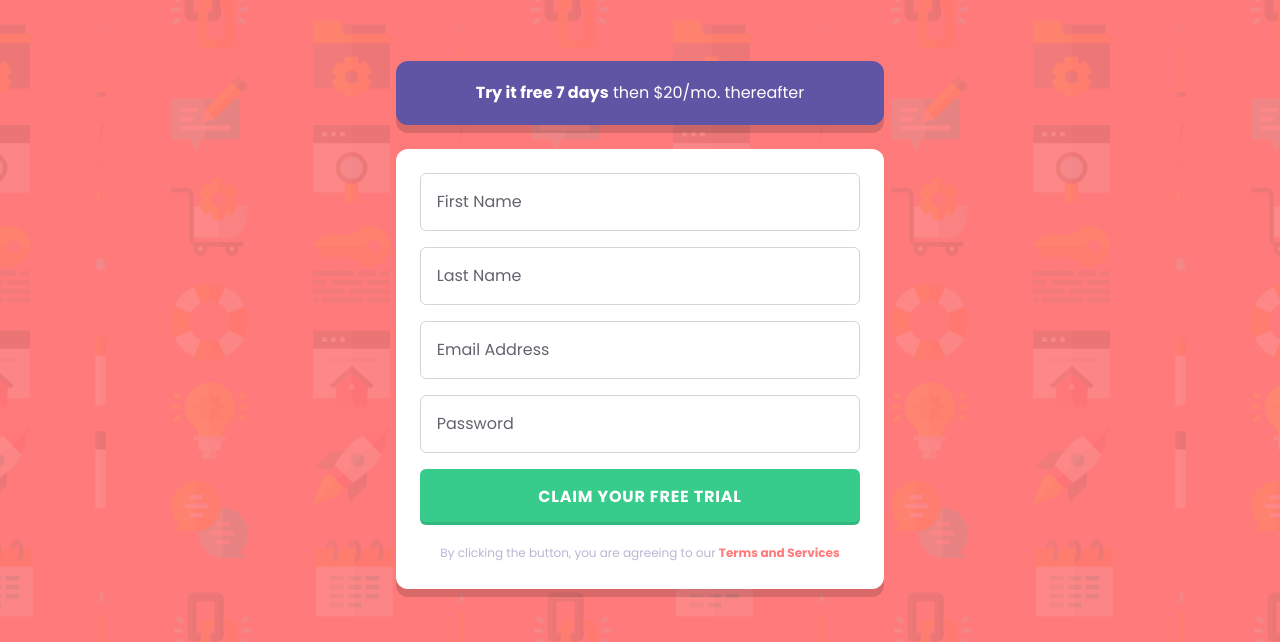
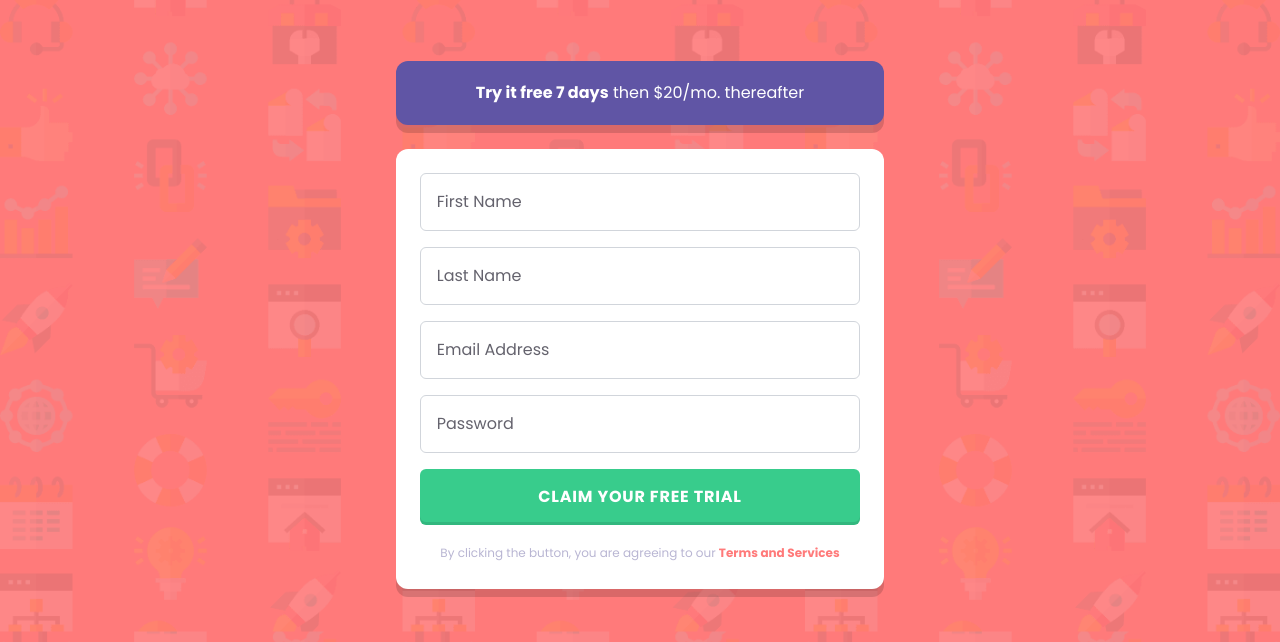
Before and after one commit to RenanOshiro/intro-component-with-signup-form, a website: page index.html in a window 1280 px wide. Shown: the part 211-853 px from the top of the page. Drawn offline with Linux system fonts and the light colour scheme.

Commit message:
Updated body background-img desktop

```diff
--- a/src/input.css
+++ b/src/input.css
@@ -6,7 +6,7 @@
 
 .body-base {
   @apply min-h-screen font-poppins text-base text-white bg-primaryRed flex flex-col items-center justify-center;
-  background-image: url('/images/bg-intro-mobile.png');
+  background-image: url('images/bg-intro-mobile.png');
   background-position: center;
   background-size: contain;
 }
@@ -69,3 +69,9 @@
 .terms span {
   @apply text-primaryRed font-bold;
 }
+
+@media (min-width: 768px) {
+  .body-base {
+    background-image: url('images/bg-intro-desktop.png');
+  }
+}
```
Also changed, not shown: style.css.
